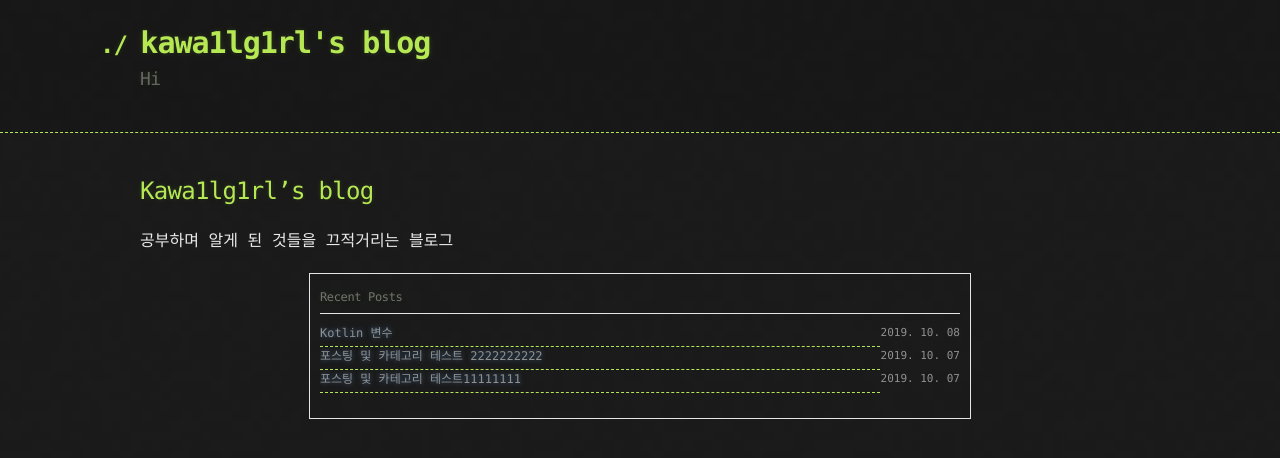
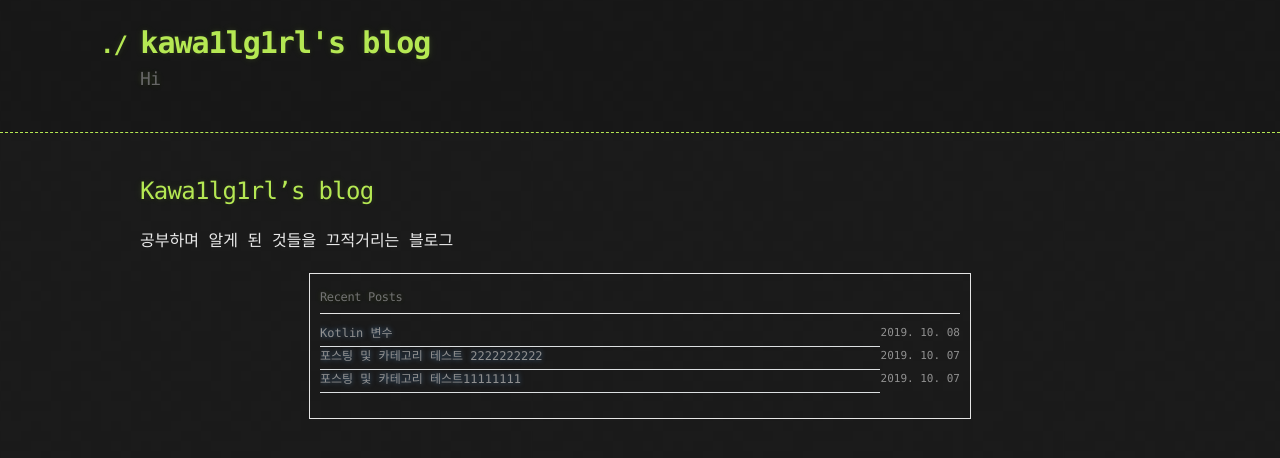
Before and after one commit to kawa1lg1rl/kawa1lg1rl.github.io, a Jekyll site: the page built from index.md, in a window 1280 px wide. Shown: the top 458 px of the page. Built offline with Jekyll 4.4.1, drawn with Linux system fonts in a browser that asks for light colours; our own code applies the rules of GitHub Pages for plain Markdown files.

Commit message:
웨않되?

```diff
--- a/_sass/jekyll-theme-hacker.scss
+++ b/_sass/jekyll-theme-hacker.scss
@@ -23,10 +23,10 @@ $blockquote-border: $dove-grey !default;
   margin-top: 10px !important;
   display: table;
   border-spacing: 2px;
-  border-color: #b5e853;
+  border-color: #dcdfe1;
 }
 .more-category {
-  border-bottom: 1px solid #b5e853 !important;
+  border-bottom: 1px solid #dcdfe1 !important;
 }
 .more-category > h4 {
   line-height: 170%;
@@ -244,7 +244,7 @@ table {
 
 th {
   text-align: left;
-  border-bottom: 1px dashed #b5e853;
+  border-bottom: 1px solid #dcdfe1;
   padding: 5px 10px;
 }
 
```
